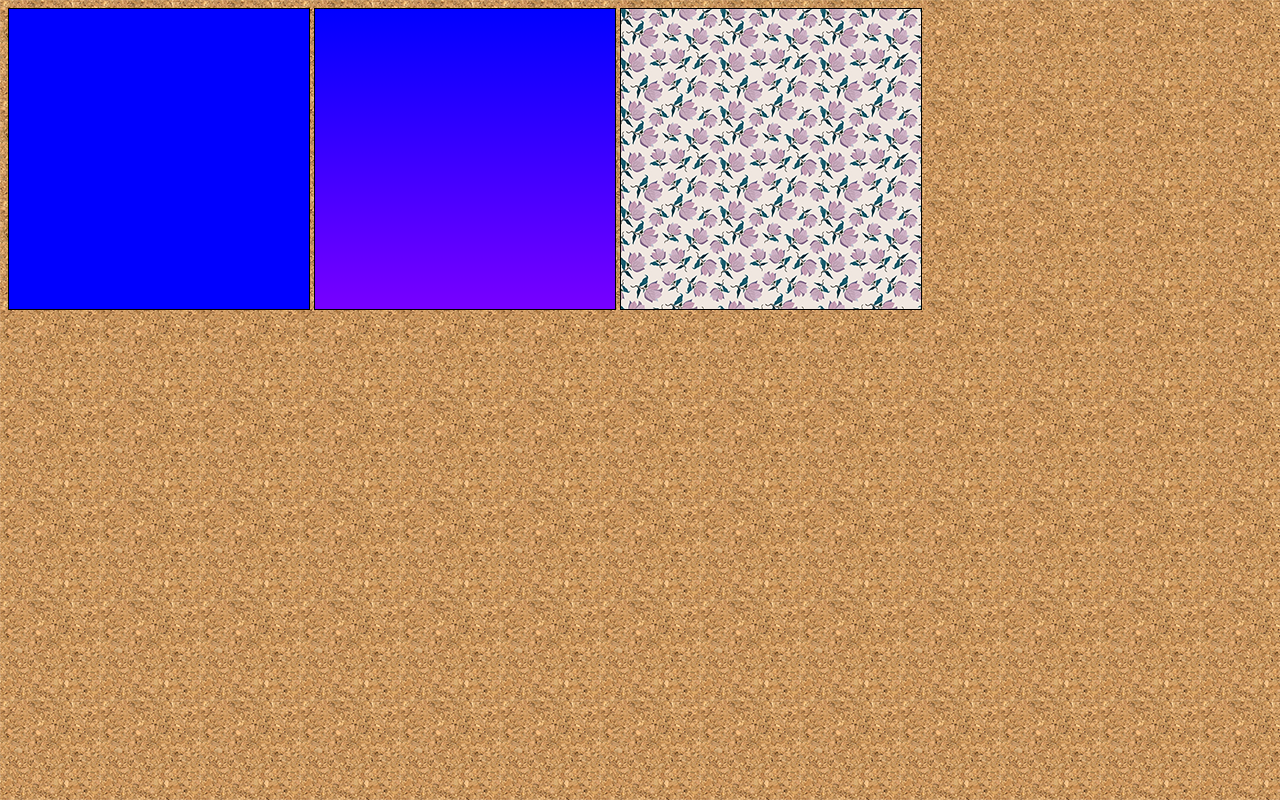
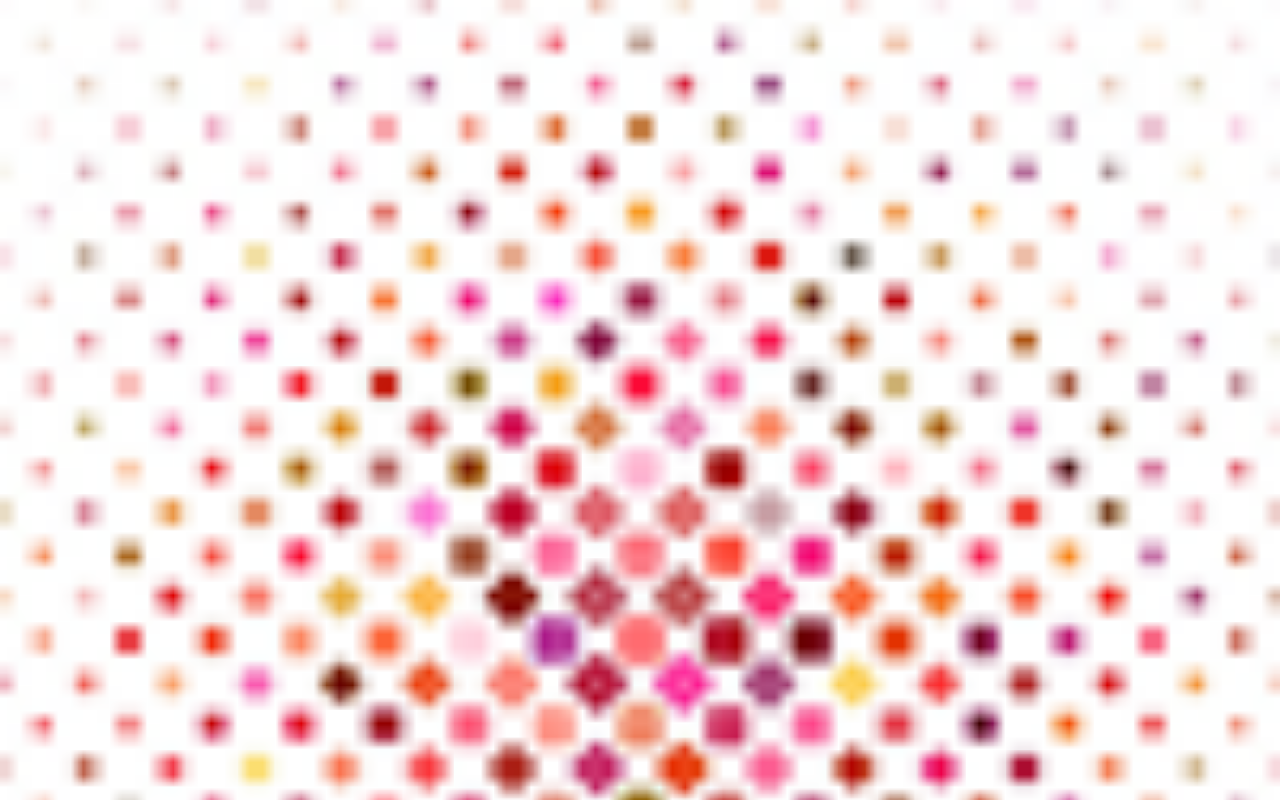
Before and after one commit to pedroguedes9/CSS-MODULO2-5, a plain HTML site: page exercicios/ex-004/fundo001.html in a window 1280 px wide. Drawn offline with Linux system fonts and the light colour scheme.

Commit message:
mudei o fundo

```diff
--- a/exercicios/ex-004/fundo.css
+++ b/exercicios/ex-004/fundo.css
@@ -1,19 +1,4 @@
-div.quadrado {
-    border: 1px solid black;
-    width: 300px;
-    height: 300px;
-    display: inline-block;
-    background-color: darkgrey;
+body {
+    background-image: url(imagens/pattern002.png);
+    background-size: 100% ;
 }
-div#q1 {
-background-color: #0000ff;
-}
-div#q2 {
-background-image: linear-gradient(to bottom, #0000ff, rgb(119, 0, 255));
-}
-div#q3 {
-background-image: url('imagens/pattern003.png');
-}
-body {
-    background-image: url('imagens/pattern004.png');
-}
--- a/exercicios/ex-004/fundo001.html
+++ b/exercicios/ex-004/fundo001.html
@@ -7,16 +7,6 @@
     <link rel="stylesheet" href="fundo.css">
 </head>
 <body>
-    <div class="quadrado" id="q1">
 
-    </div>
-
-    <div class="quadrado" id="q2">
-
-    </div>
-
-    <div class="quadrado" id="q3">
-
-    </div>
 </body>
 </html>
```
